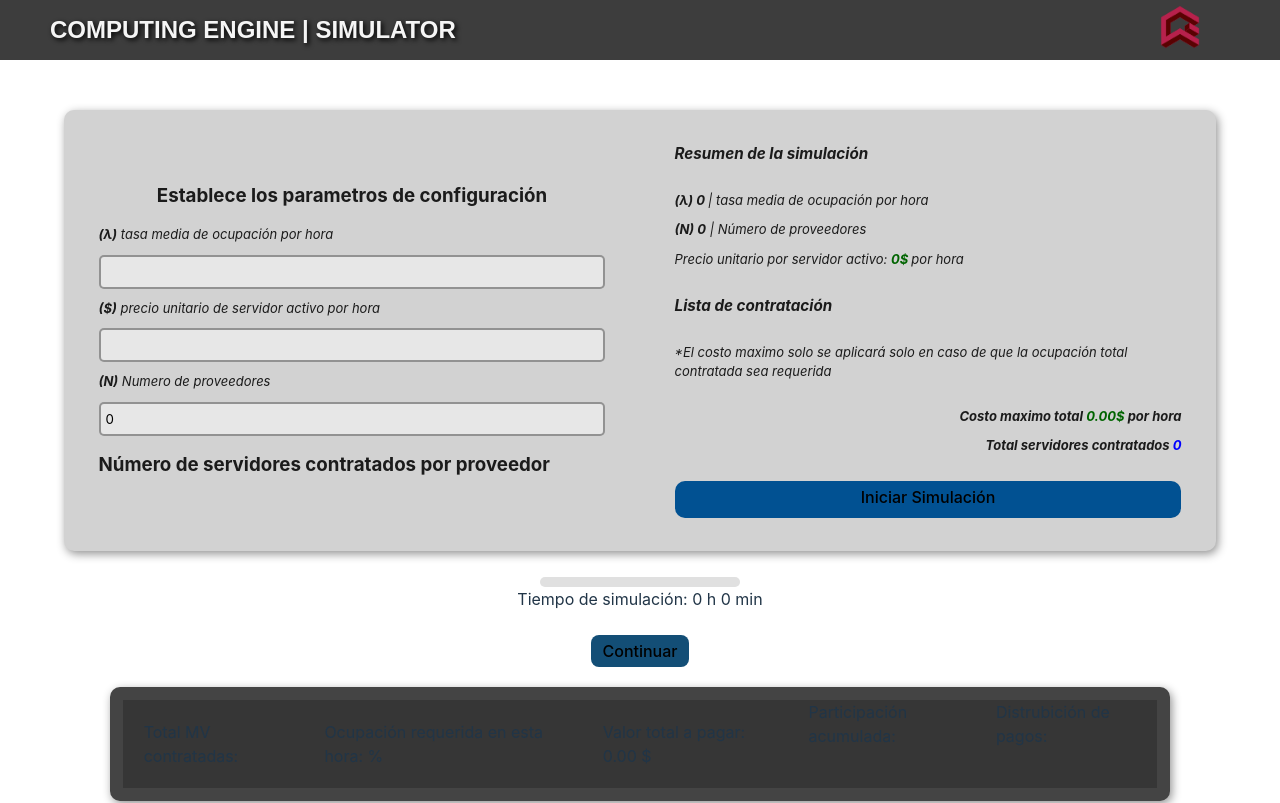
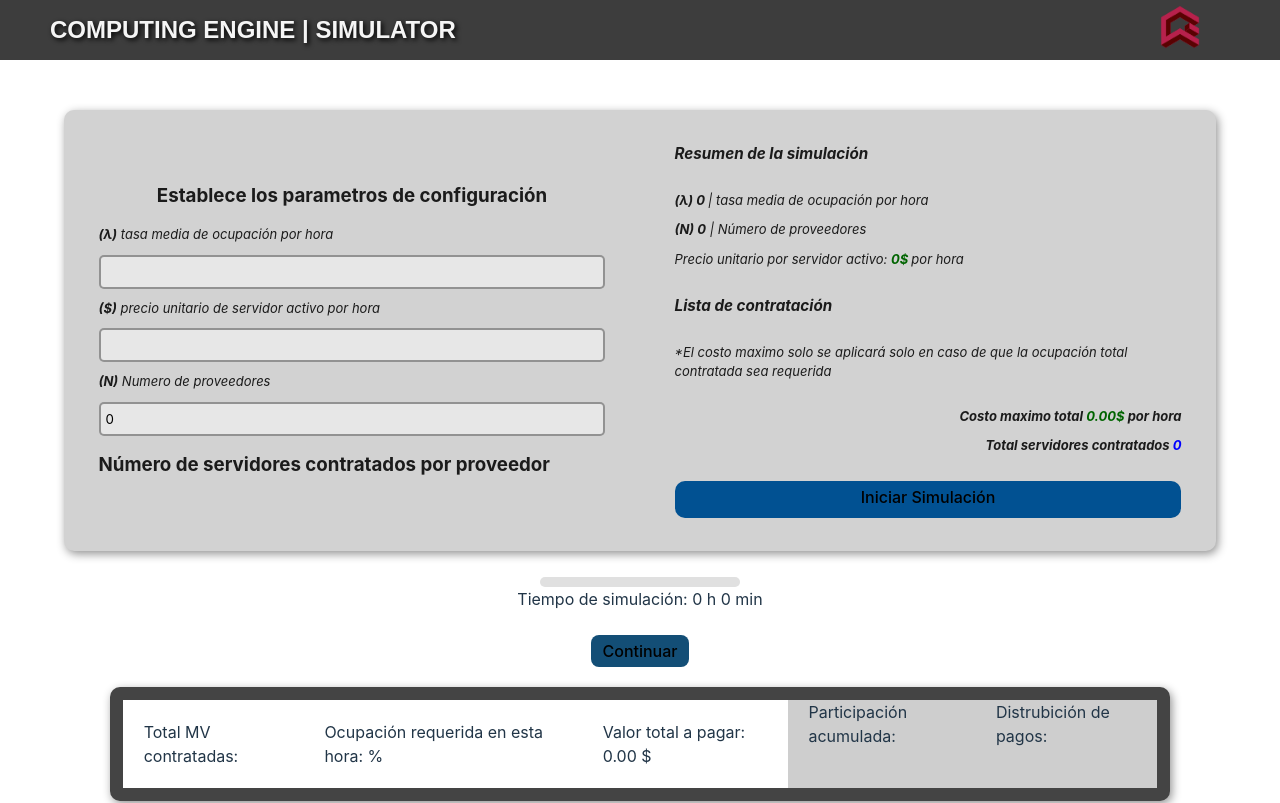
Before and after one commit to JannCarloMoreno/teoria_de_juegos, a React (Vite) app: page / in a window 1280 px wide. Shown: the top 803 px of the page. Built offline with nearby package versions, Linux system fonts and the light colour scheme.

Commit message:
colores fixed

```diff
--- a/src/components/UI/templates/main/styles.css
+++ b/src/components/UI/templates/main/styles.css
@@ -4,12 +4,12 @@
   align-items: center;
   padding: 0 2%;
   /* margin: 6px; */
-  background: #363636;
+  background: #ffffff;
 }
 
 .totalSeats:hover,
 .totalSeats__table:hover {
-  background: #505050;
+  background: #bebebe;
 }
 
 .totalSeats__table {
@@ -18,7 +18,7 @@
   flex-direction: row;
   justify-content: space-between;
   gap: 30px;
-  background: #363636;
+  background: #cecece;
   padding: 0 2%;
 }
 
```
